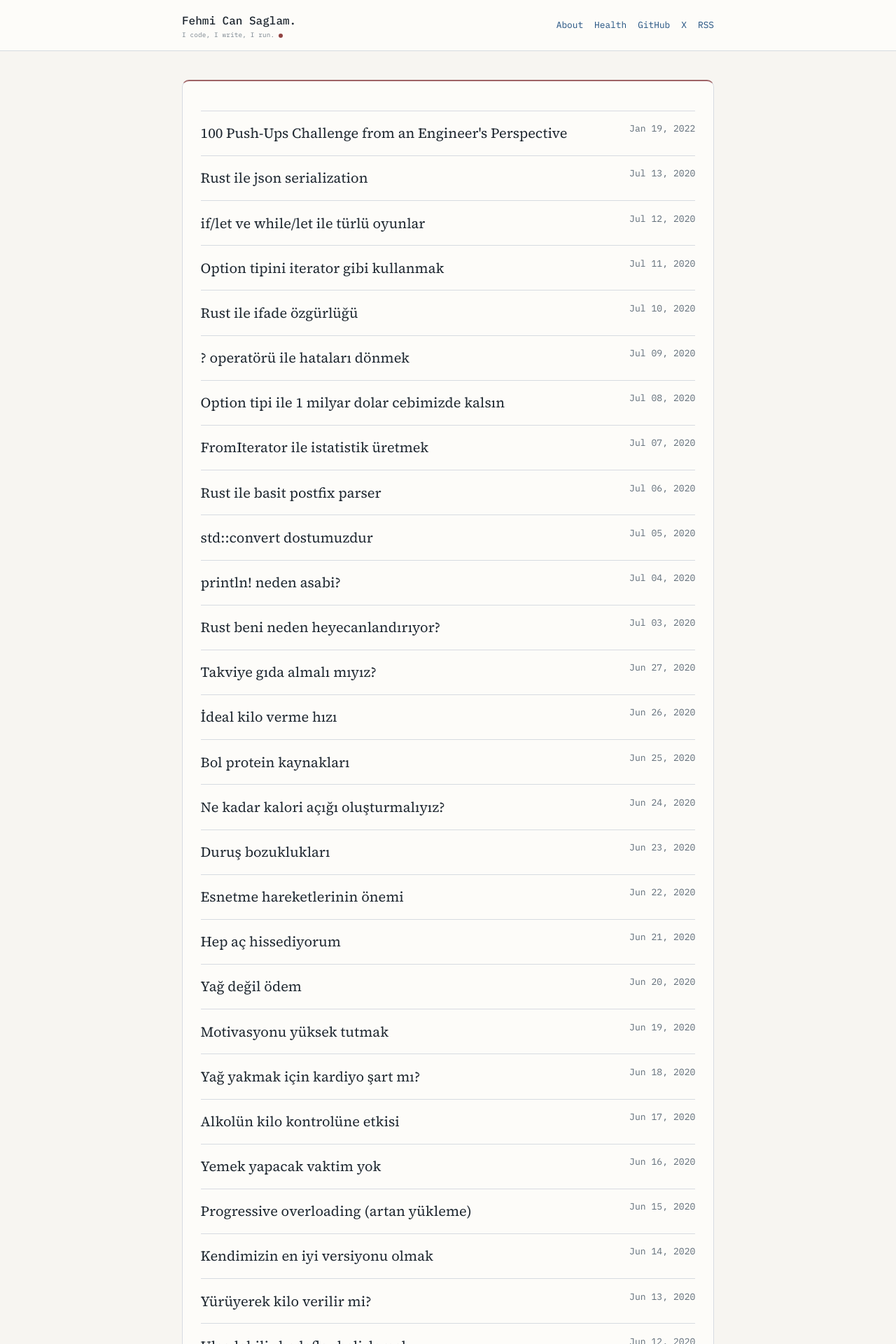
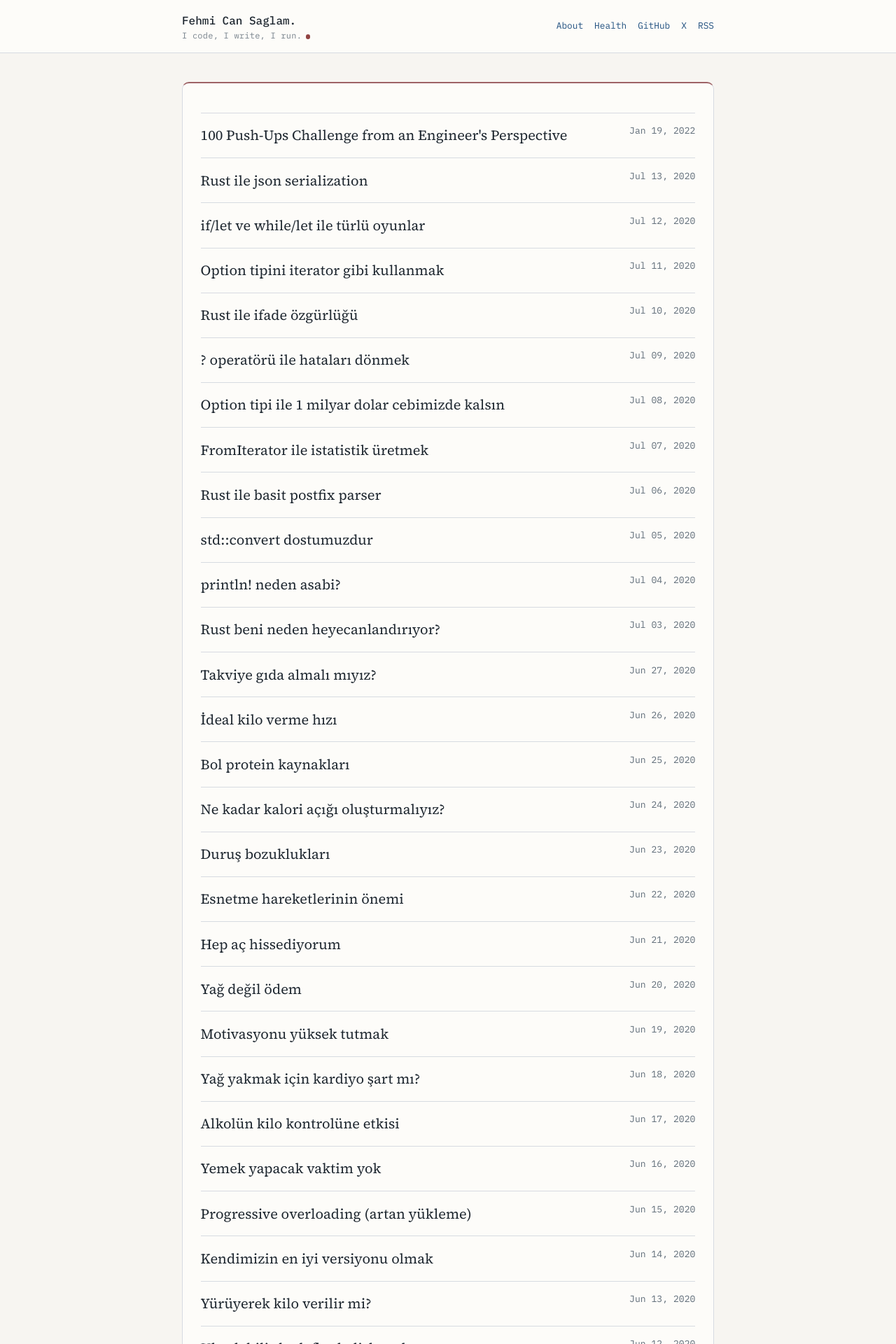
Before and after one commit to fehmicansaglam/fehmicansaglam.github.com, a Jekyll site: the page built from index.html, in a window 1280 px wide. Shown: the top 1920 px of the page at 70% size. Built offline with Jekyll 4.4.1, drawn with Linux system fonts in a browser that asks for light colours.

Commit message:
adjust header tagline size to 0.75rem

```diff
--- a/assets/site.css
+++ b/assets/site.css
@@ -83,7 +83,7 @@ img {
 .brand-subtitle {
   color: var(--muted);
   font-family: "IBM Plex Mono", Menlo, Monaco, monospace;
-  font-size: 0.58rem;
+  font-size: 0.75rem;
   opacity: 0.85;
   letter-spacing: 0.02em;
   line-height: 1.2;
```
